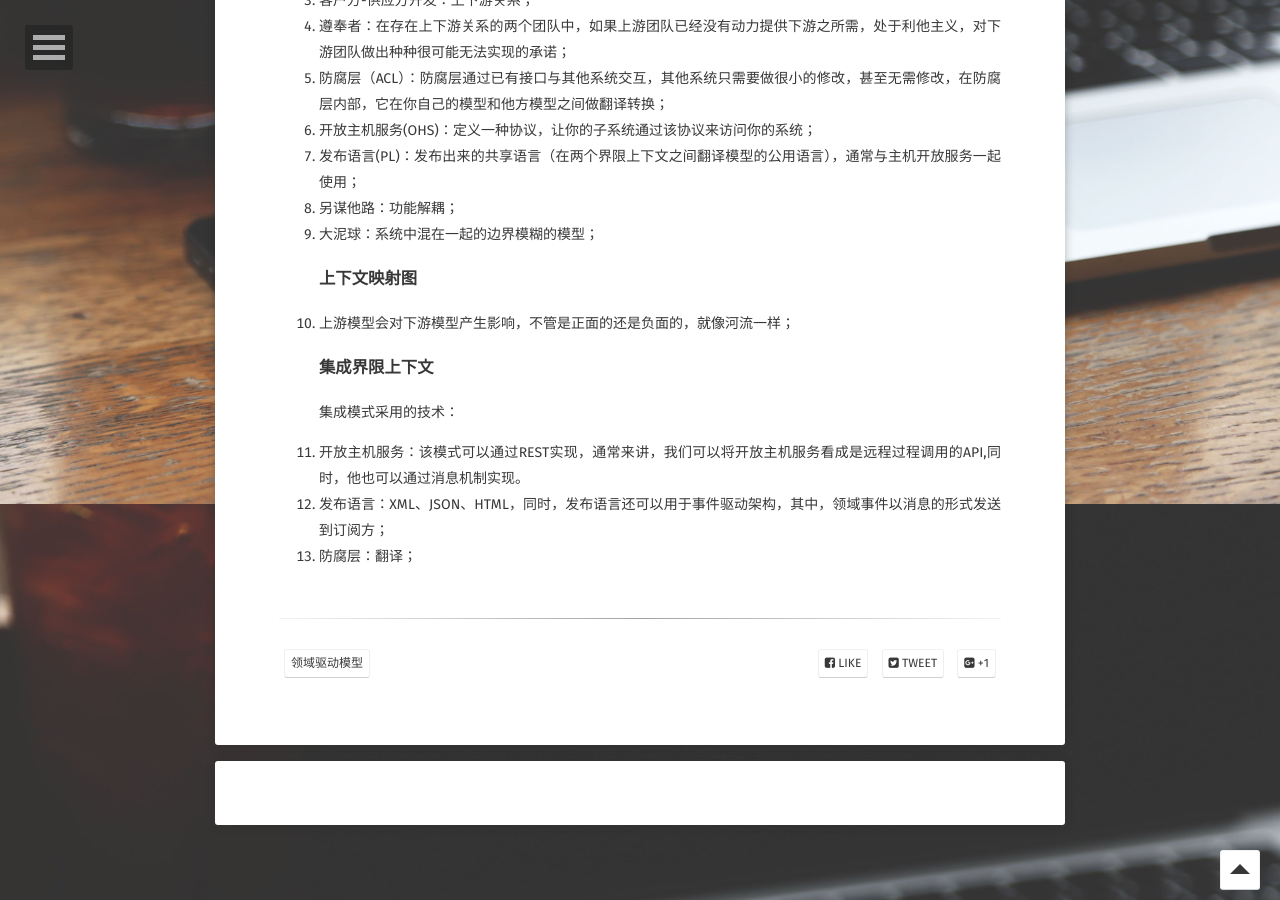
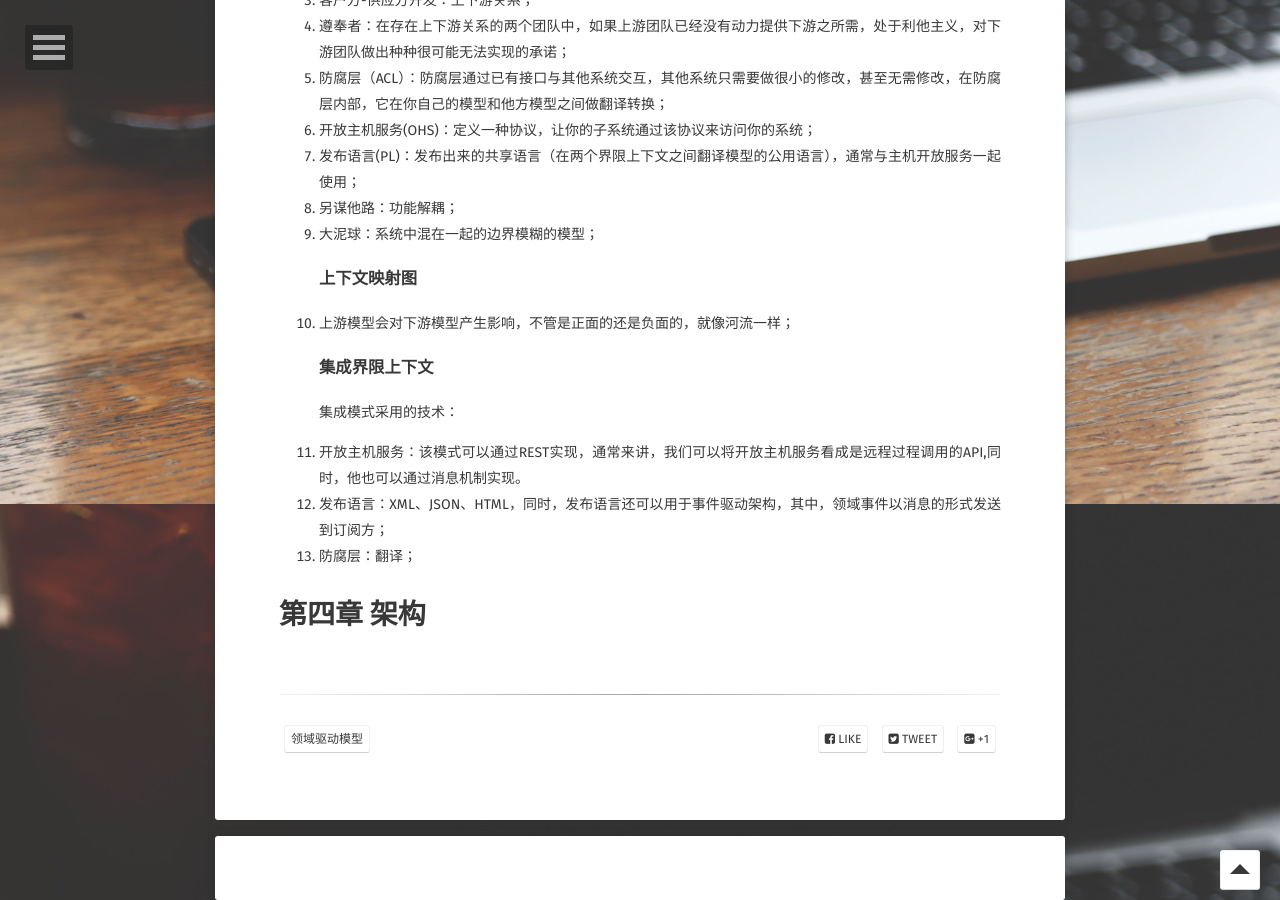
Before and after one commit to ridikuius/ridikuius.github.io, a Jekyll site: the page built from _posts/2018-01-15-《领域驱动模型设计》.md, in a window 1280 px wide and 900 px high, scrolled down 1296 px. Built offline with Jekyll 4.4.1, drawn with Linux system fonts in a browser that asks for light colours; some web fonts are replaced.

Commit message:
Update 2018-01-15-《领域驱动模型设计》.md

```diff
--- a/_posts/2018-01-15-《领域驱动模型设计》.md
+++ b/_posts/2018-01-15-《领域驱动模型设计》.md
@@ -41,3 +41,5 @@ comments: true
 1. 开放主机服务：该模式可以通过REST实现，通常来讲，我们可以将开放主机服务看成是远程过程调用的API,同时，他也可以通过消息机制实现。
 2. 发布语言：XML、JSON、HTML，同时，发布语言还可以用于事件驱动架构，其中，领域事件以消息的形式发送到订阅方；
 3. 防腐层：翻译；
+
+# 第四章 架构
```
